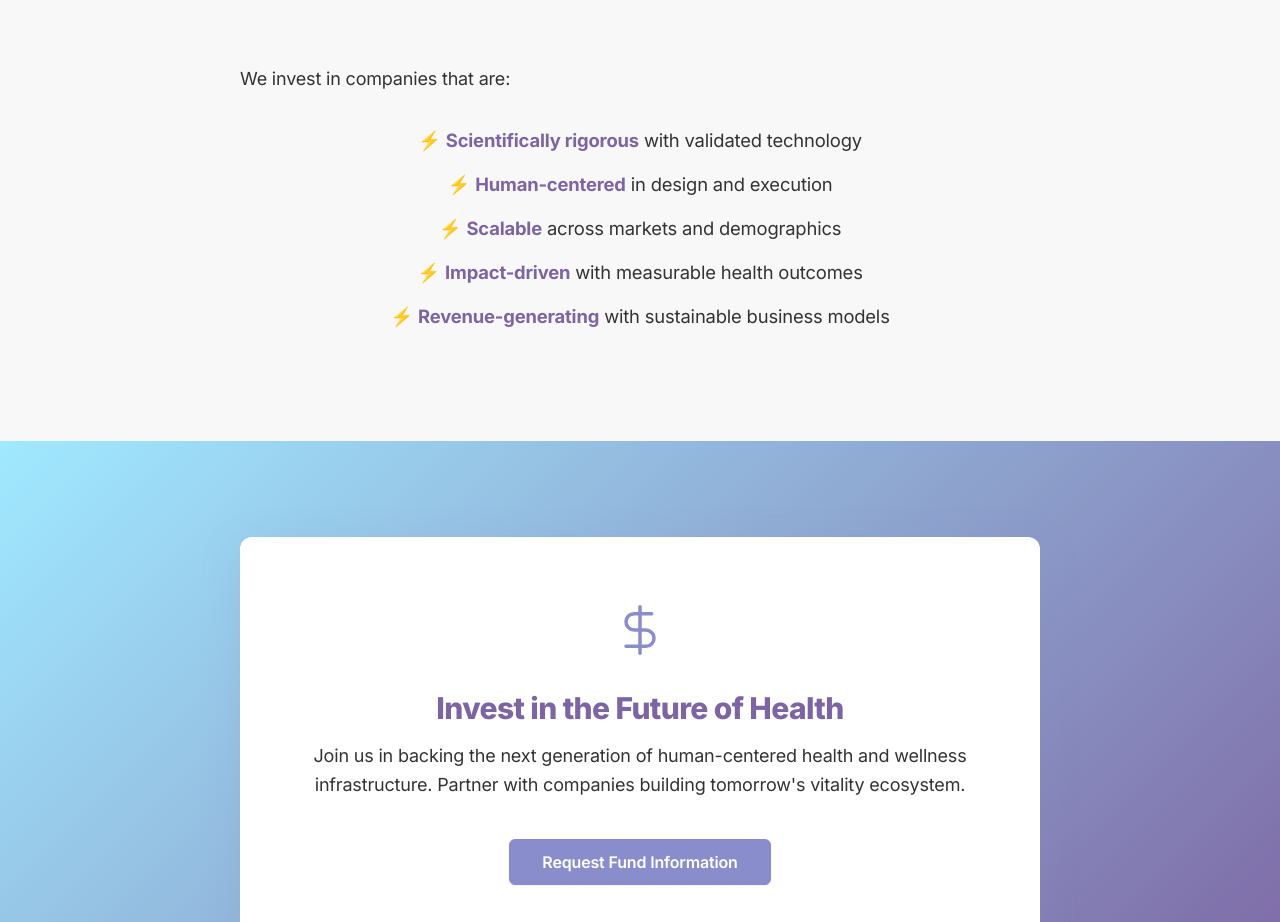
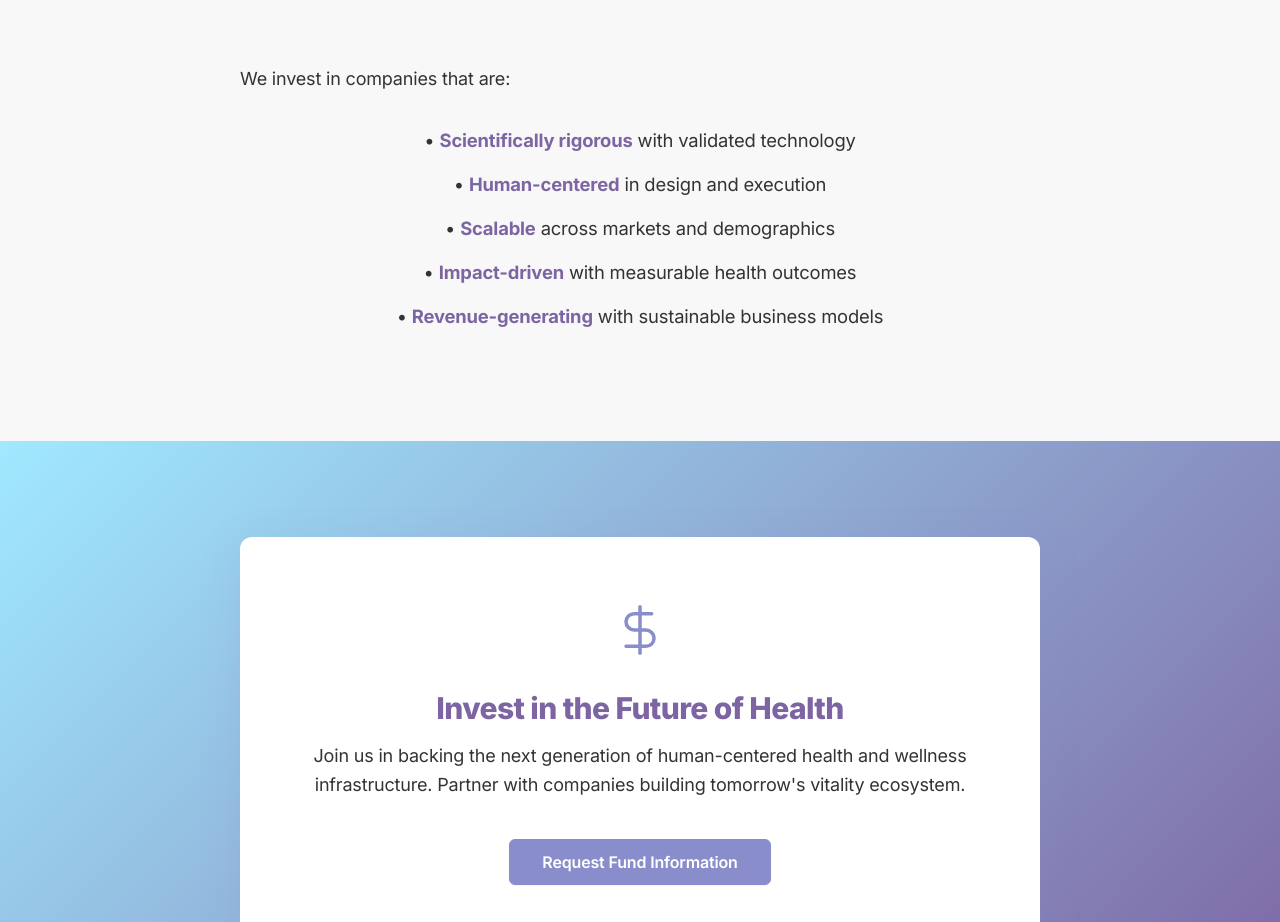
Before and after one commit to armahcreates/elphina, a Next.js app: page /fund in a window 1280 px wide. Shown: the part 3685-4607 px from the top of the page. Built offline with nearby package versions, Linux system fonts and the light colour scheme.

Commit message:
Remove all emojis from site content
Replaced emoji bullets with standard bullet points:
- Home page: Changed ⚡ to • in Vision section list
- Fund page: Changed ⚡ to • in Portfolio Philosophy list

All content now uses simple bullet points instead of emojis
for a more professional appearance.

```diff
--- a/app/fund/page.tsx
+++ b/app/fund/page.tsx
@@ -144,11 +144,11 @@ export default function Fund() {
             <p>We invest in companies that are:</p>
             <br />
             <ul style={{ listStyle: 'none', paddingLeft: 0, textAlign: 'center', fontSize: '1.15rem' }}>
-              <li style={{ marginBottom: '0.8rem' }}>⚡ <strong>Scientifically rigorous</strong> with validated technology</li>
-              <li style={{ marginBottom: '0.8rem' }}>⚡ <strong>Human-centered</strong> in design and execution</li>
-              <li style={{ marginBottom: '0.8rem' }}>⚡ <strong>Scalable</strong> across markets and demographics</li>
-              <li style={{ marginBottom: '0.8rem' }}>⚡ <strong>Impact-driven</strong> with measurable health outcomes</li>
-              <li style={{ marginBottom: '0.8rem' }}>⚡ <strong>Revenue-generating</strong> with sustainable business models</li>
+              <li style={{ marginBottom: '0.8rem' }}>• <strong>Scientifically rigorous</strong> with validated technology</li>
+              <li style={{ marginBottom: '0.8rem' }}>• <strong>Human-centered</strong> in design and execution</li>
+              <li style={{ marginBottom: '0.8rem' }}>• <strong>Scalable</strong> across markets and demographics</li>
+              <li style={{ marginBottom: '0.8rem' }}>• <strong>Impact-driven</strong> with measurable health outcomes</li>
+              <li style={{ marginBottom: '0.8rem' }}>• <strong>Revenue-generating</strong> with sustainable business models</li>
             </ul>
           </div>
         </div>
```
Also changed, not shown: app/page.tsx (+4 -4 lines).
